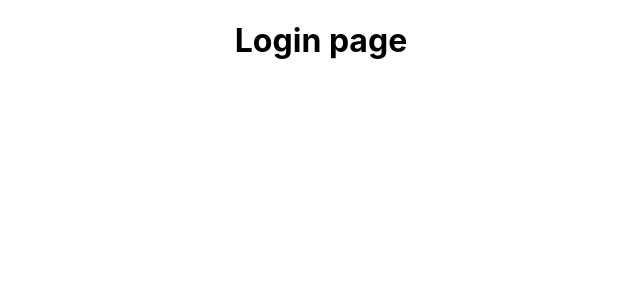
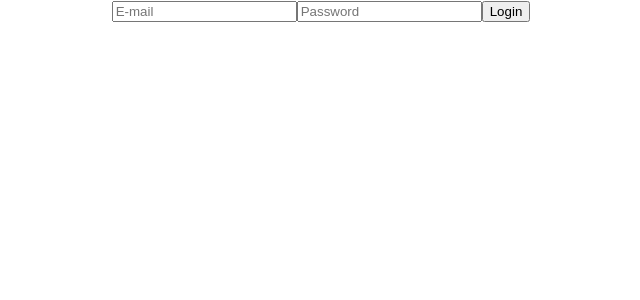
Before and after one commit to InnuendoX3/forum, a React (Create React App) app: page /login in a window 1280 px wide. Shown: the top 300 px of the page, without its empty margins (319-959 px from the left). Built offline with nearby package versions, Linux system fonts and the light colour scheme.

Commit message:
Login page: simple login returning token.

```diff
--- a/src/App.js
+++ b/src/App.js
@@ -1,12 +1,12 @@
 import './App.css'; // Delete ?
 import { Switch, Route } from 'react-router-dom'
 
+import HomePage from './pages/HomePage'
+import LoginPage from './pages/LoginPage'
+import RegisterPage from './pages/RegisterPage'
 import PostListPage from './pages/PostListPage'
 import PostDetailPage from './pages/PostDetailPage'
 import PostCreatePage from './pages/PostCreatePage'
-import LoginPage from './pages/LoginPage'
-import RegisterPage from './pages/RegisterPage'
-import HomePage from './pages/HomePage'
 
 function App() {
   return (
@@ -15,9 +15,9 @@ function App() {
         <Route path='/posts/create'> <PostCreatePage /> </Route>
         <Route path='/posts/:id'> <PostDetailPage /> </Route> {/* Make to dynamic routing */}
         <Route path='/posts'> <PostListPage /> </Route>
+        <Route path='/home'> <HomePage /> </Route>
         <Route path='/login'> <LoginPage /> </Route>
         <Route path='/register'> <RegisterPage /> </Route>
-        <Route path='/home'> <HomePage /> </Route>
 
         <Route path='/'> <div>Intro page</div> </Route>
       </Switch>
--- a/src/pages/LoginPage.jsx
+++ b/src/pages/LoginPage.jsx
@@ -1,9 +1,45 @@
-import React from 'react'
+import React, { useState } from 'react'
 
 export default function LoginPage() {
+  const [email, setEmail] = useState('')
+  const [password, setPassword] = useState('')
+  const [tempData, setTempData] = useState(null)
+
+  function handleEmailOnChange(e) {
+    setEmail(e.target.value)
+  }
+  function handlePasswordOnChange(e) {
+    setPassword(e.target.value)
+  }
+  function handleSubmit(event) {
+    console.log('Entrando')
+    event.preventDefault()
+    const options = {
+      method: 'post',
+      headers: {'Content-Type': 'application/json'},
+      body: JSON.stringify({ email, password })
+    }
+    console.log('options', options)
+    fetch('https://lab.willandskill.eu/api/v1/auth/api-token-auth/', options)
+    .then( response => response.json())
+    .then( data => {
+      console.log('HOlaaa')
+      console.log('data', data)
+    })
+  }
+
   return (
     <div>
-      <h1>Login page</h1>
+      <form>
+        <input type="text" onChange={handleEmailOnChange} name="email" placeholder="E-mail" />
+        <input type="password" onChange={handlePasswordOnChange} name="password" placeholder="Password" />
+        <input type="submit" onClick={handleSubmit} value="Login" />
+      </form>
+      <div>
+        <p>{email}</p>
+        <p>{password}</p>
+        <p>{tempData}</p>
+      </div>
     </div>
   )
 }
```
